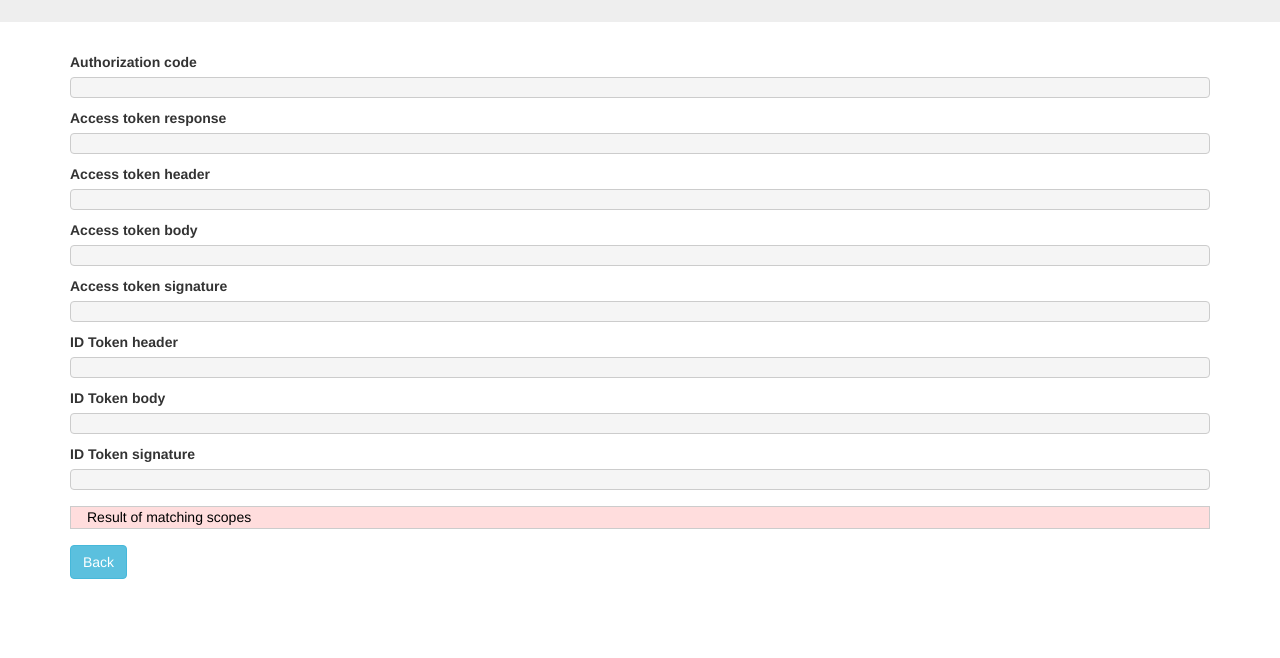
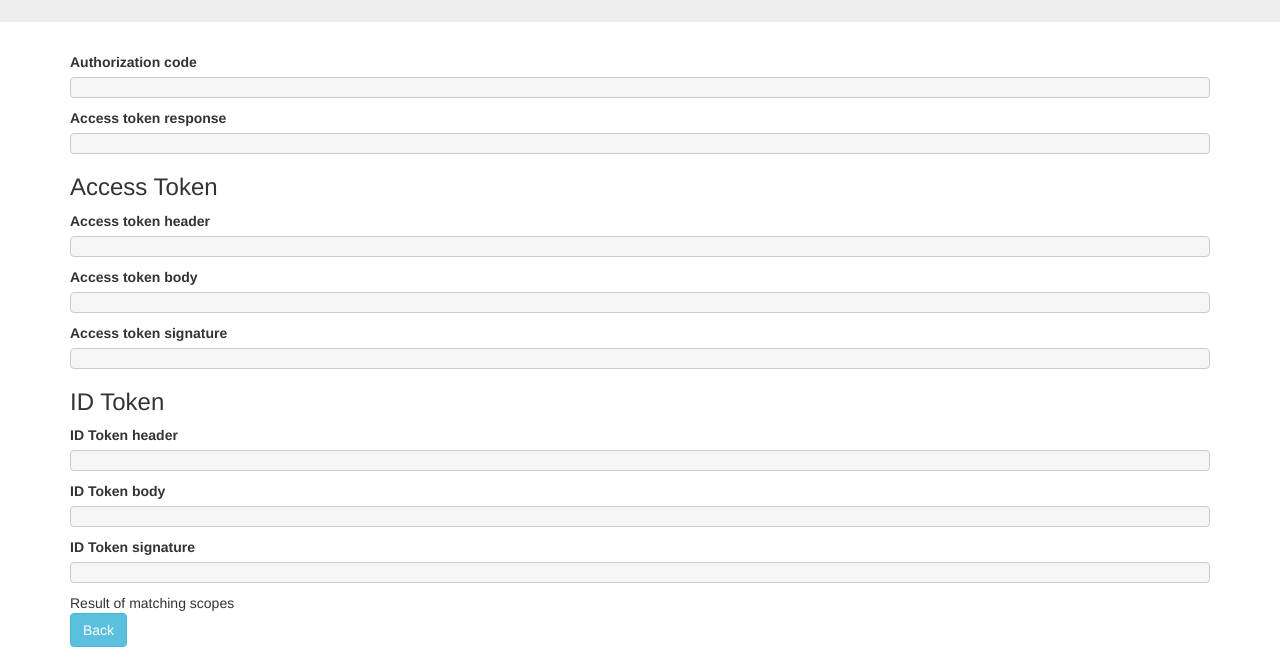
Before and after one commit to guychauliac/oauthgrant, a plain HTML site: page callback.html in a window 1280 px wide. Shown: the part 142-800 px from the top of the page. Drawn offline with nearby package versions, Linux system fonts and the light colour scheme.

Commit message:
group access token and id token fields

```diff
--- a/callback.html
+++ b/callback.html
@@ -1,7 +1,6 @@
 <html>
 <title>Oauth callback</title>
 
-<link rel="stylesheet" href="https://www.w3schools.com/w3css/4/w3.css">
 <style>
     .jumbotron {
         padding-top: 10px !important;
@@ -37,6 +36,8 @@
         </div>
 
         <div>
+            <h3>Access Token</h3>
+            <div>
                 <label for="decoded_header">Access token header</label>
                 <pre id="decoded_header"></pre>
             </div>
@@ -50,7 +51,11 @@
                 <label for="signature">Access token signature</label>
                 <pre id="signature"></pre>
             </div>
+        </div>
 
+
+        <div>
+            <h3>ID Token</h3>
             <div>
                 <label for="idtoken_decoded_header">ID Token header</label>
                 <pre id="idtoken_decoded_header"></pre>
@@ -65,10 +70,11 @@
                 <label for="idtoken_signature">ID Token signature</label>
                 <pre id="idtoken_signature"></pre>
             </div>
+        </div>
 
         <div id="warning" class="w3-panel w3-pale-red w3-border" id="warning">Result of matching scopes</div>
 
-        <a  class="btn btn-info" href="/oauthgrant">Back</a>
+        <a class="btn btn-info" href="/oauthgrant">Back</a>
     </div>
 </body>
 
```
Also changed, not shown: index.html (+1 -1 lines). Lines whose indentation alone changed are shown as unchanged.
